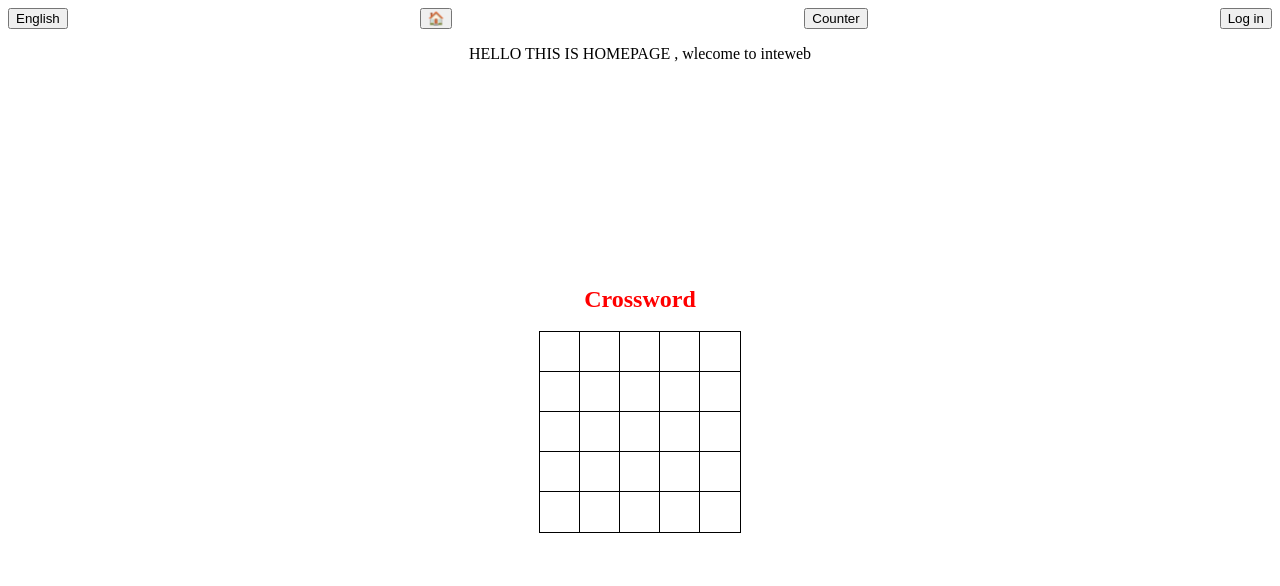
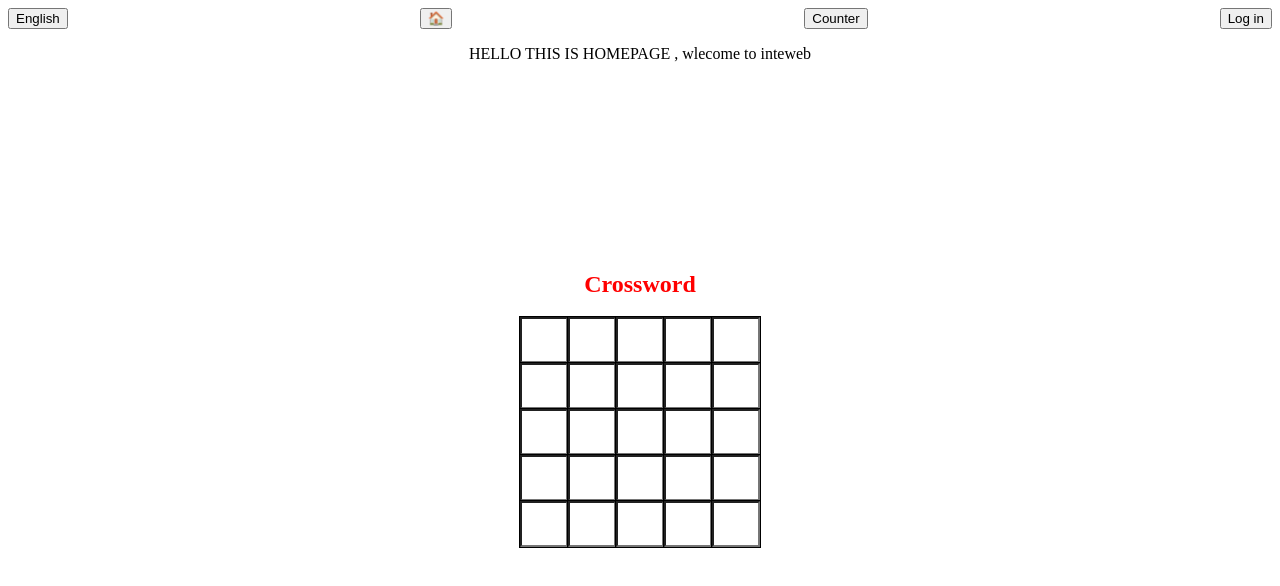
Before and after one commit to chunyukuo88/portfolio2, a React (Create React App) app: page / in a window 1280 px wide. Shown: the top 586 px of the page. Built offline with nearby package versions, Linux system fonts and the light colour scheme.

Commit message:
fix: The problem was with the html -- the div representing a square has been changed to an input. Also, keydown handling has been updated.

```diff
--- a/src/features/crossword/Crossword.jsx
+++ b/src/features/crossword/Crossword.jsx
@@ -2,8 +2,6 @@ import React, { useState } from 'react';
 import { styles } from './styles.js';
 
 export default function Crossword(){
-  console.log('rendered');
-
   const emptyGrid = [
     [{ value: '', coords: [0,0], isFocus: false },{ value: '', coords: [0,1], isFocus: false },{ value: '', coords: [0,2], isFocus: false },{ value: '', coords: [0,3], isFocus: false },{ value: '', coords: [0,4], isFocus: false}],
     [{ value: '', coords: [1,0], isFocus: false },{ value: '', coords: [1,1], isFocus: false },{ value: '', coords: [1,2], isFocus: false },{ value: '', coords: [1,3], isFocus: false },{ value: '', coords: [1,4], isFocus: false}],
@@ -12,10 +10,11 @@ export default function Crossword(){
     [{ value: '', coords: [4,0], isFocus: false },{ value: '', coords: [4,1], isFocus: false },{ value: '', coords: [4,2], isFocus: false },{ value: '', coords: [4,3], isFocus: false },{ value: '', coords: [4,4], isFocus: false}],
   ];
   const [grid, setGrid] = useState(emptyGrid);
+  const [focused, setFocused] = useState(undefined);
 
   const getStyleRuleName = (outerIndex, innerIndex) => {
-  const isFocused = grid[outerIndex][innerIndex].isFocus === true;
-  return (isFocused) ? 'currentSquare' : 'square';
+    const isFocused = grid[outerIndex][innerIndex].isFocus === true;
+    return (isFocused) ? 'currentSquare' : 'square';
   };
 
   const clearFocus = () => {
@@ -30,6 +29,7 @@ export default function Crossword(){
 
   const clickHandler = (outerIndex, innerIndex) => {
     const newGrid = clearFocus();
+    setFocused([outerIndex, innerIndex]);
     newGrid[outerIndex][innerIndex].isFocus = true;
     setGrid(newGrid);
   };
@@ -53,10 +53,13 @@ export default function Crossword(){
   };
 
   const keyDownHandler = (event, outerIndex, innerIndex) => {
-    if (arrowKeys.includes(event.key)) {
-      return processArrowKey(event.key, outerIndex, innerIndex);
+    const { key } = event;
+    if (arrowKeys.includes(key)) {
+      return processArrowKey(key, outerIndex, innerIndex);
     }
-    console.log('pressed ', event.key);
+    const newGrid = JSON.parse(JSON.stringify(grid));
+    newGrid[outerIndex][innerIndex].value = key;
+    setGrid(newGrid);
   };
 
   return (
@@ -70,19 +73,18 @@ export default function Crossword(){
                   row.map((square, innerIndex) => {
                     const style = styles[getStyleRuleName(outerIndex, innerIndex)];
                     return (
-                      <div
+                      <input
                         key={innerIndex}
                         role='button'
                         data-testid='crossword-square'
                         style={style}
-                        tabIndex='1'
+                        tabIndex={0}
+                        max={1}
                         onClick={() => clickHandler(outerIndex, innerIndex)}
                         onKeyDown={(e) => keyDownHandler(e, outerIndex, innerIndex)}
-                      >
-                        {square.value}
-                      </div>
-                      );
-                    }
+                        value={square.value}
+                      />
+                    )}
                   )
                 }
               </div>
--- a/src/features/crossword/styles.js
+++ b/src/features/crossword/styles.js
@@ -11,7 +11,7 @@ export const styles = {
     height: '40px',
   },
   currentSquare: {
-    backgroundColor: 'yellow',
+    backgroundColor: 'blue',
     outline: 'solid black 1px',
     width: '40px',
     height: '40px',
```
